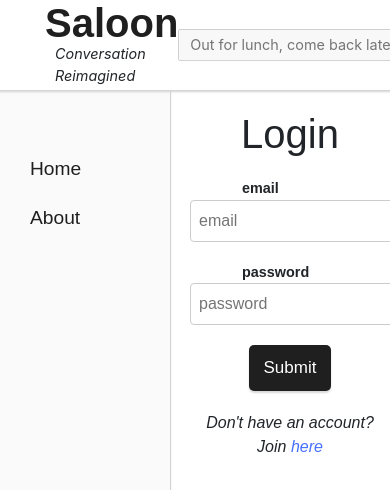
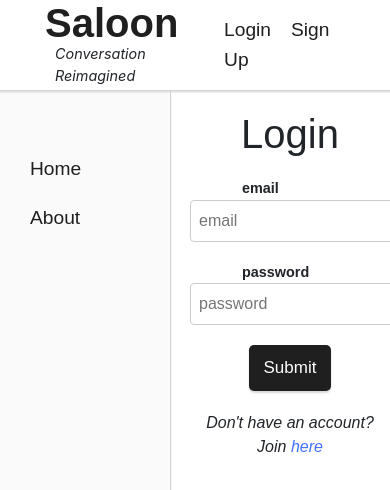
Before and after one commit to jackHedaya/saloon-client, a React (Create React App) app: page /login in a window 390 px wide. Shown: the top 490 px of the page. Built offline with nearby package versions, Linux system fonts and the light colour scheme.

Commit message:
Mobile Header
remove search bar. Move post button to user dropdown.

```diff
--- a/src/components/Header.js
+++ b/src/components/Header.js
@@ -34,8 +34,8 @@ function Header(props) {
         </Link>
         <span id="slogan">Conversation Reimagined</span>
       </span>
-      <Search />
-      {isLoggedIn && (
+      {window.innerWidth >= 500 && <Search />}
+      {isLoggedIn && window.innerWidth >= 500 && (
         <Link to="/post" className="login-account">
           Post
         </Link>
@@ -95,6 +95,10 @@ function UserDropdown({ name, invites, redirect, reload }) {
         {name ? `Hey, ${name}` : 'Hey!'}
       </DropdownToggle>
       <DropdownMenu right>
+        {window.innerWidth < 500 && (
+          <DropdownLink to="/post">Post</DropdownLink>
+        )}
+
         <DropdownLink to="/account">My Account</DropdownLink>
 
         <InvitesDropdown
```
